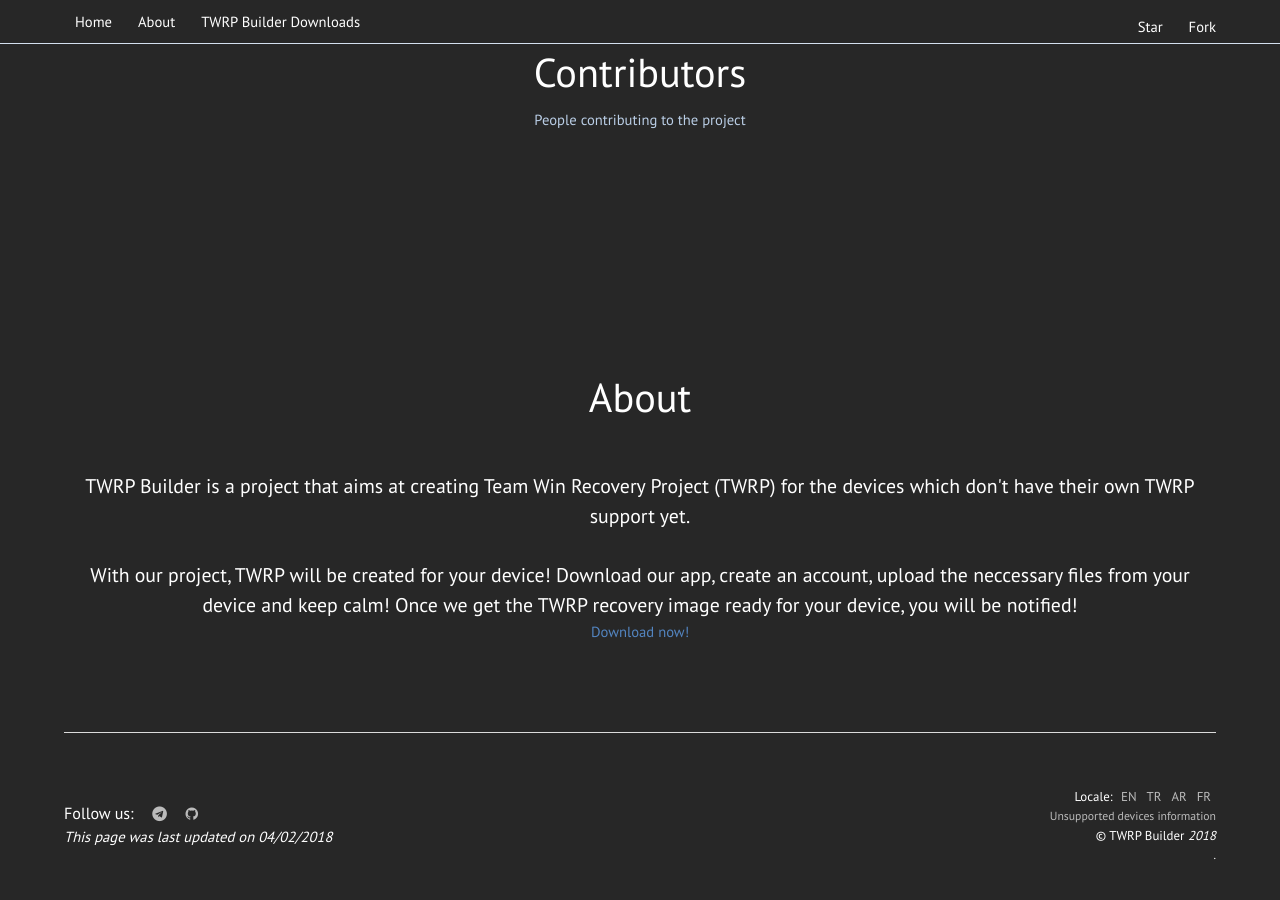
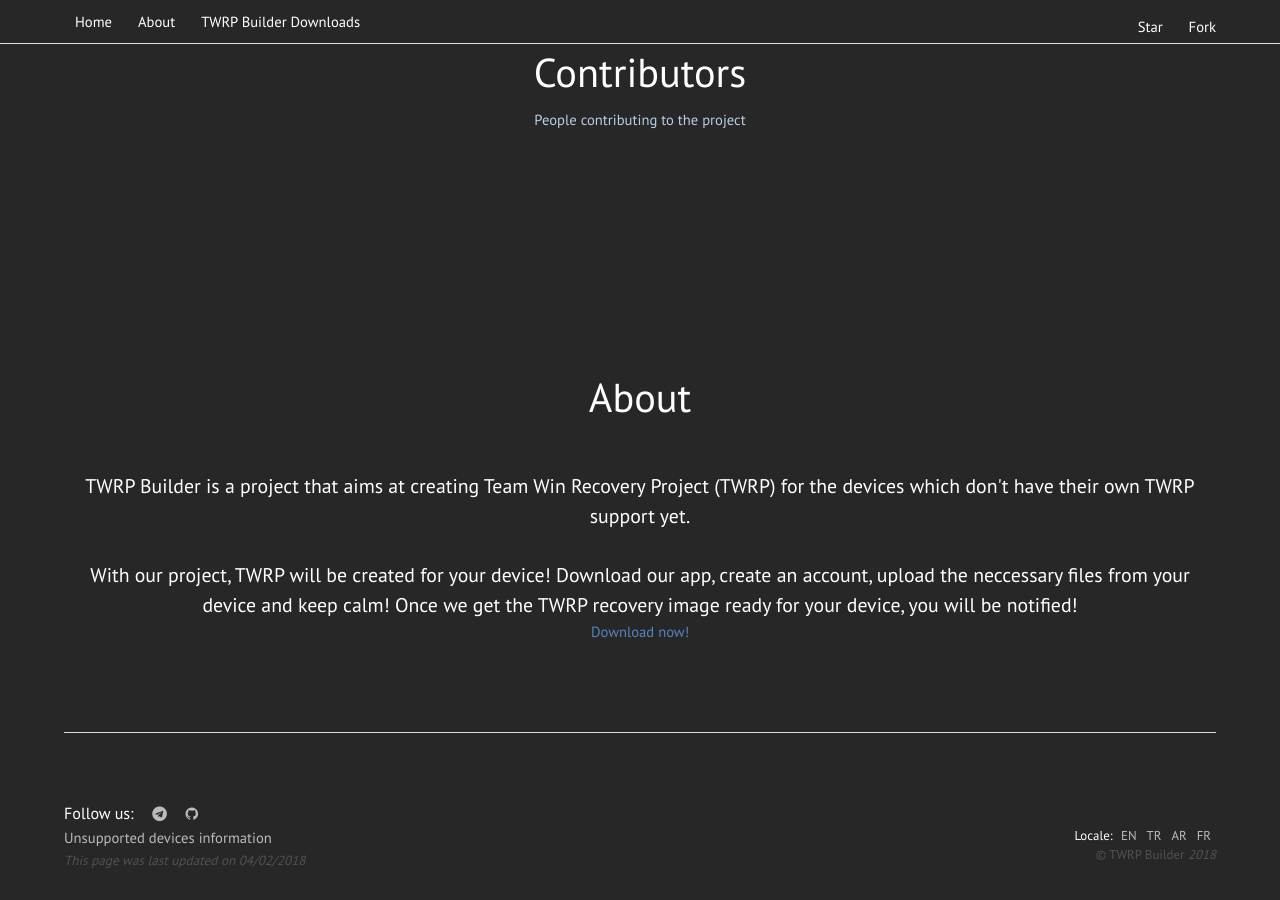
Before and after one commit to TwrpBuilder/twrpbuilder.github.io, a Jekyll site: the page built from index.html, in a window 1280 px wide and 900 px high, scrolled down 757 px. Built offline with Jekyll 4.4.1, drawn with Linux system fonts in a browser that asks for light colours; nearby versions of some CDN libraries; comment, search, counter and statistics services are not loaded.

Commit message:
Footer: Better view
* 'Unsupported devices information' was moved to left.
* Some text was made transparent.

```diff
--- a/_includes/footer.html
+++ b/_includes/footer.html
@@ -9,19 +9,20 @@
 				<br>
 				<li><h4>{{ translate.followus }}:</h4></li>
 				<li><a href="https://t.me/twrpbuilder"><i class="fa fa-telegram"></i> <span class="label"></span></a></li>
-				<li><a href="https://github.com/TWRPBuilder"><i class="fa fa-github"></i> <span class="label"></span></a></li>
+				<li><a href="https://github.com/TWRPBuilder"><i class="fa fa-github"></i> <span class="label"></span></a></li><br>
+				<a href="{%unless page.lang == "en"%}/{{page.lang}}{%endunless%}/unsupported_devices">{{ translate.unsupporteddevicesinformation}}</a>
 				<!-- replace: "xxx","{{page.update}} -->
 				{%if page.update%}<h4 class="info"><em>{{translate.pageupdate"}} {{page.update}}</em></h4>{%endif%}
 			</ul>
 
 			<div class="copyright">
 				<div class="footerLinks">
-					<div class="icons"> <!-- {%assign urlWoLang=={{page.permalink}} | replace: 'tr','' | replace: 'en','' | replace_first: '/','' %} {% unless menu.[0] == 'en' %}{{menu[0]}}{%endunless%} {{urlWoLang}} -->
-						<!-- /{%unless menu[0] == 'en'%}{{menu[0]}}{%endunless%} -->
+					<div class="icons">
+						<br>
+						<br>
 						<h4>{{translate.locale}}: {% for menu in site.data.translations.lang %}<a href="/{% unless menu[0] == 'en' %}{{menu[0]}}/{%endunless%}{{page.url | replace_first: '/','' | remove: 'tr/' | remove: 'ar/' | remove: 'fr/'}}" style="margin: 0 5px 0 5px">{{ menu[0] | upcase}}</a>{% endfor %} </h4>
 					</div>
-					<a href="{%unless page.lang == "en"%}/{{page.lang}}{%endunless%}/unsupported_devices">{{ translate.unsupporteddevicesinformation}}</a>
-					<h4>&copy; TWRP Builder <em>2018</em></h4>.
+					<h4 style="color: #bbbbbb4a">&copy; TWRP Builder <em>2018</em></h4>
 				</div>
 			</div>
 		</div>
--- a/assets/css/main.css
+++ b/assets/css/main.css
@@ -9,7 +9,7 @@
 
 /* Reset */
 
-	html, body, div, span, applet, object, iframe, h1, h2, h3, h4, h5, h6, blockquote, pre, a, abbr, acronym, address, big, cite, code, del, dfn, em, ins, kbd, q, s, samp, small, strike, strong, sub, sup, tt, var, b, u, center, dl, dt, dd, ol, ul, li, fieldset, form, label, legend, table, caption, tbody, tfoot, thead, tr, th, article, aside, canvas, details, embed, figure, figcaption, footer, header, hgroup, menu, nav, output, ruby, section, summary, time, mark, audio, video {
+	html, body, div, span, applet, object, iframe, h1, h2, h3, h4, h5, h6, blockquote, pre, a, abbr, acronym, address, big, cite, code, del, dfn, ins, kbd, q, s, samp, small, strike, strong, sub, sup, tt, var, b, u, center, dl, dt, dd, ol, ul, li, fieldset, form, label, legend, table, caption, tbody, tfoot, thead, tr, th, article, aside, canvas, details, embed, figure, figcaption, footer, header, hgroup, menu, nav, output, ruby, section, summary, time, mark, audio, video {
 		margin: 0;
 		padding: 0;
 		border: 0;
@@ -3104,9 +3104,8 @@
 	}
 
 	#footer .icons .info {
-		color: #bbb;
-		text-decoration: none;
-		font-size: 1em;
+		color: #bbbbbb4a;
+		font-size: 0.90em;
 	}
 
 	@media screen and (max-width: 980px) {
```
